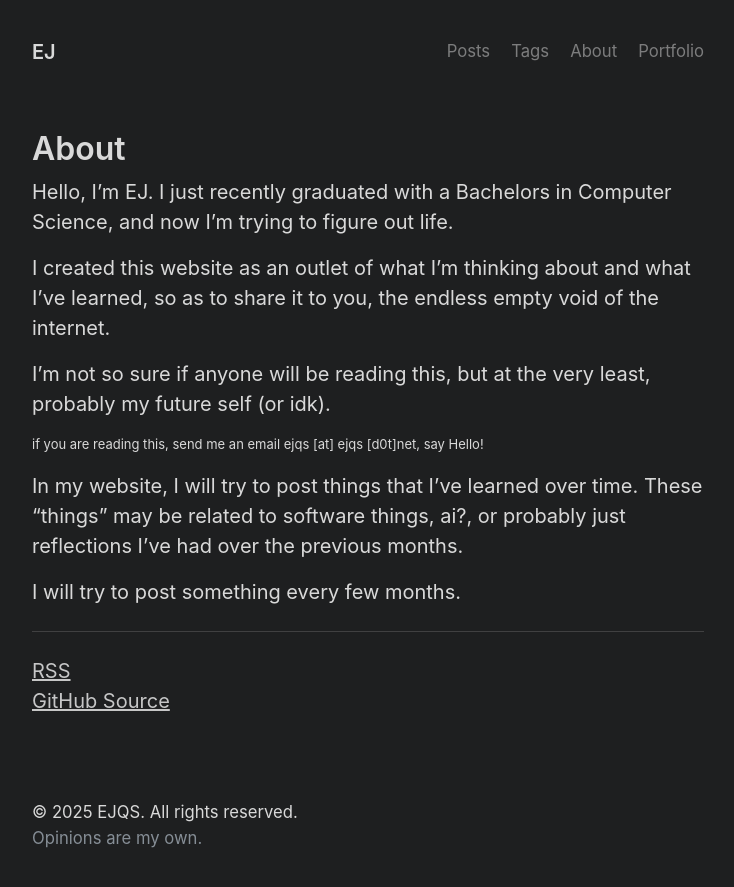
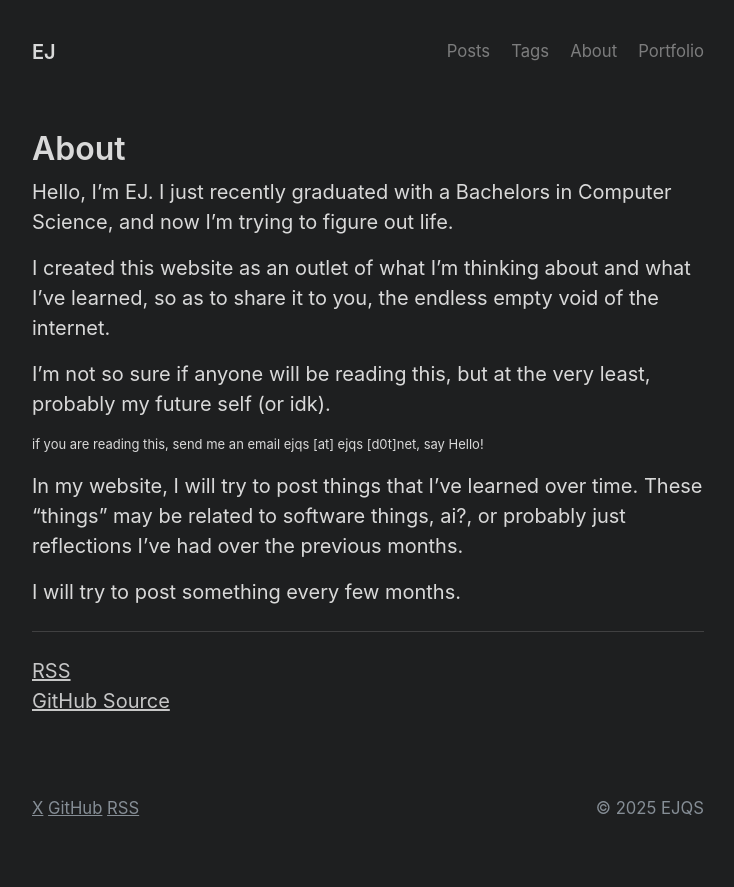
Before and after one commit to ejqs/ejqs.net, a Jekyll site: the page built from about.md, in a window 1280 px wide. Shown: the top 887 px of the page, without its empty margins (272-1006 px from the left). Built offline with Jekyll 4.4.1, drawn with Linux system fonts in a browser that asks for light colours.

Commit message:
update(footer): opt for cleaner footer

```diff
--- a/_layouts/default.html
+++ b/_layouts/default.html
@@ -20,13 +20,18 @@
       {{ content }}
     </main>
 
-    <footer class="footer">
+    <footer class="footer" style="display: flex; justify-content: space-between; color: var(--gray-600)">
       <small>
 
+        <a style="color: var(--gray-600)" href="https://x.com/ejqs_">X</a>
+        <a style="color: var(--gray-600)" href="https://github.com/ejqs">GitHub</a>
+        <a style="color: var(--gray-600)" href="/atom.xml">RSS</a>
+      </small>
+      <small>
         &copy;
-        <time datetime="{{ site.time | date_to_xmlschema }}">{{ site.time | date: '%Y' }}</time> EJQS.
-        All rights reserved.
-        <p style="color: var(--gray-600)">Opinions are my own.</p>
+        <time datetime=" {{ site.time | date_to_xmlschema }}">{{ site.time | date: '%Y' }}</time> EJQS
+
+
       </small>
     </footer>
   </div>
```
